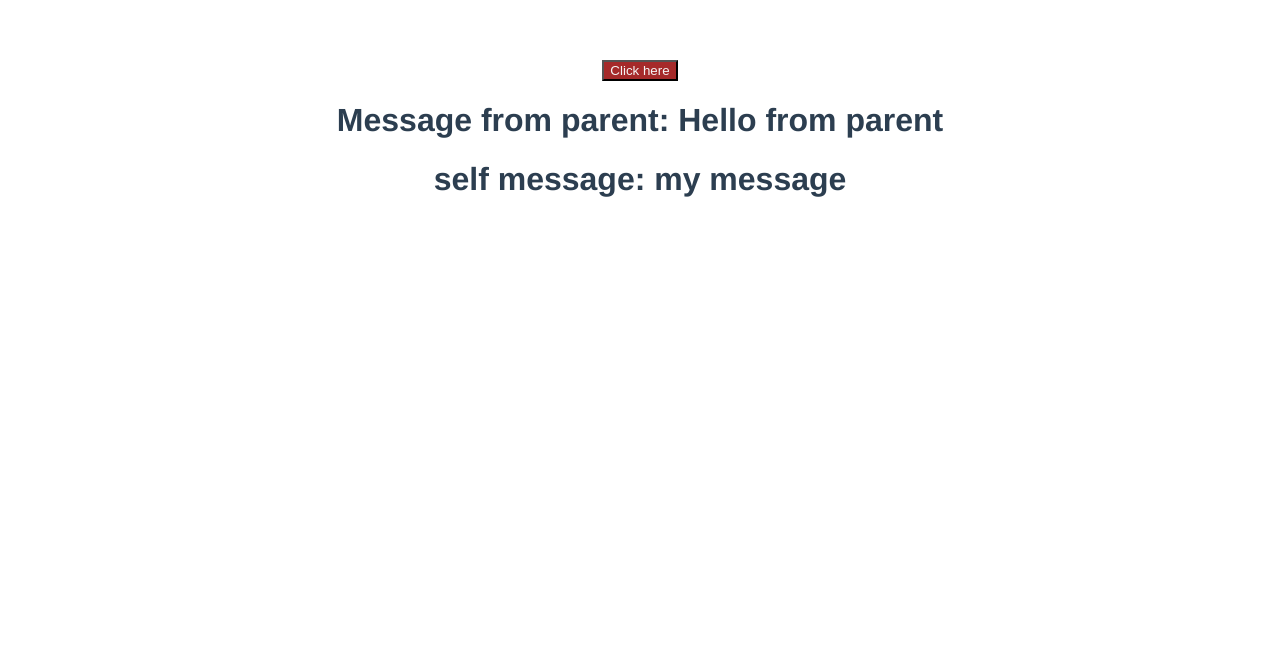
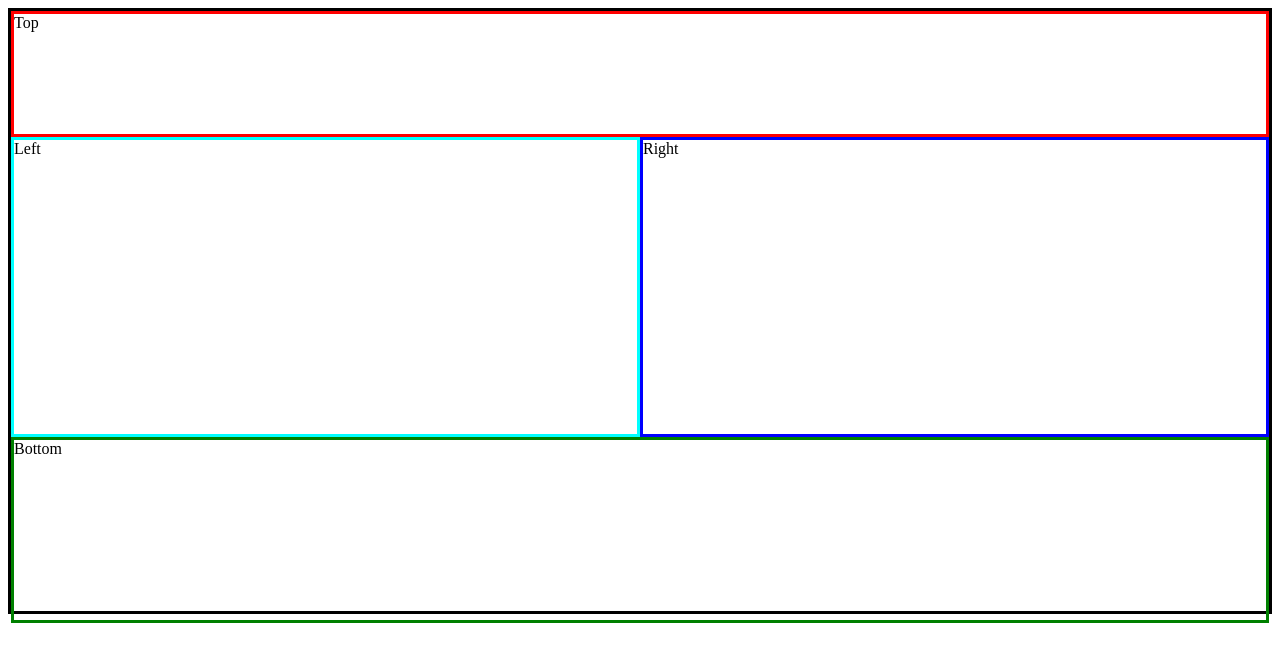
Before and after one commit to guillemaguilapalleja/vue-tutorial, a Vue app: page / in a window 1280 px wide. Shown: the top 662 px of the page. Built offline with nearby package versions, Linux system fonts and the light colour scheme.

Commit message:
2nd step

```diff
--- a/src/App.vue
+++ b/src/App.vue
@@ -1,25 +1,33 @@
 <template>
-  <HelloWorld msg="Hello from parent"/>
+  <div class="main">
+    <Top></Top>
+    <div style="display: flex; height: 50%">
+      <Left></Left>
+      <Right></Right>
+    </div>
+    <Bottom></Bottom>
+  </div>
 </template>
 
 <script>
-import HelloWorld from './components/HelloWorld.vue'
+import { defineComponent } from 'vue';
+import Top from './components/Top.vue';
+import Left from './components/Left.vue';
+import Right from './components/Right.vue';
+import Bottom from './components/Bottom.vue';
 
-export default {
-  name: 'App',
-  components: {
-    HelloWorld
-  }
-}
+export default defineComponent({
+    setup() {
+        return {};
+    },
+    components: { Top, Left, Right, Bottom }
+})
 </script>
 
-<style>
-#app {
-  font-family: Avenir, Helvetica, Arial, sans-serif;
-  -webkit-font-smoothing: antialiased;
-  -moz-osx-font-smoothing: grayscale;
-  text-align: center;
-  color: #2c3e50;
-  margin-top: 60px;
-}
+<style scoped>
+  .main {
+    border-style: solid;
+    height: 600px;
+  }
+
 </style>
--- /dev/null
+++ b/src/components/Bottom.vue
@@ -0,0 +1,23 @@
+<template>
+    <div class="bottomStyle">
+        Bottom
+    </div>
+</template>
+
+<script>
+export default {
+    setup () {
+
+
+        return {}
+    }
+}
+</script>
+
+<style scoped>
+    .bottomStyle {
+        border-style: solid;
+        border-color: green;
+        height: 30%
+    }
+</style>
--- a/src/components/HelloWorld.vue
+++ /dev/null
@@ -1,36 +0,0 @@
-<template>
-  <div class="hello">
-    <button @click="onButtonClick" class="buttonStyle">Click here</button>
-    <h1>Message from parent: {{ msg }}</h1>
-    <h1>self message: {{ selfMessage }}</h1>
-  </div>
-</template>
-
-<script>
-import { defineComponent, ref } from 'vue';
-export default defineComponent({
-  name: 'HelloWorld',
-  props: {
-    msg: String
-  },
-  setup () {
-    let selfMessage = ref ("my message");
-    function onButtonClick() {
-      console.log("button clicked");
-      selfMessage.value = "button clicked";
-    }
-    return {
-      onButtonClick,
-      selfMessage
-    }
-  },
-});
-</script>
-
-<!-- Add "scoped" attribute to limit CSS to this component only -->
-<style scoped>
-  .buttonStyle {
-    background-color: brown;
-    color: whitesmoke;
-  }
-</style>
--- /dev/null
+++ b/src/components/Left.vue
@@ -0,0 +1,23 @@
+<template>
+    <div class="leftStyle">
+        Left
+    </div>
+</template>
+
+<script>
+export default {
+    setup () {
+
+
+        return {}
+    }
+}
+</script>
+
+<style scoped>
+    .leftStyle {
+        border-style: solid;
+        border-color: cyan;
+        width: 50%;
+    }
+</style>
--- /dev/null
+++ b/src/components/Right.vue
@@ -0,0 +1,23 @@
+<template>
+    <div class="rightStyle">
+        Right
+    </div>
+</template>
+
+<script>
+export default {
+    setup () {
+
+
+        return {}
+    }
+}
+</script>
+
+<style scoped>
+    .rightStyle {
+        border-style: solid;
+        border-color: blue;
+        width: 50%;
+    }
+</style>
--- /dev/null
+++ b/src/components/Top.vue
@@ -0,0 +1,25 @@
+<template>
+    <div class="topStyle">
+        Top
+    </div>
+</template>
+
+<script>
+import { defineComponent } from 'vue'
+
+export default defineComponent({
+    setup () {
+
+
+        return {}
+    }
+})
+</script>
+
+<style scoped>
+    .topStyle {
+        border-style: solid;
+        border-color: red;
+        height: 20%
+    }
+</style>
```
Also changed, not shown: 2 other files (tests, documents, lock files or other folders).
